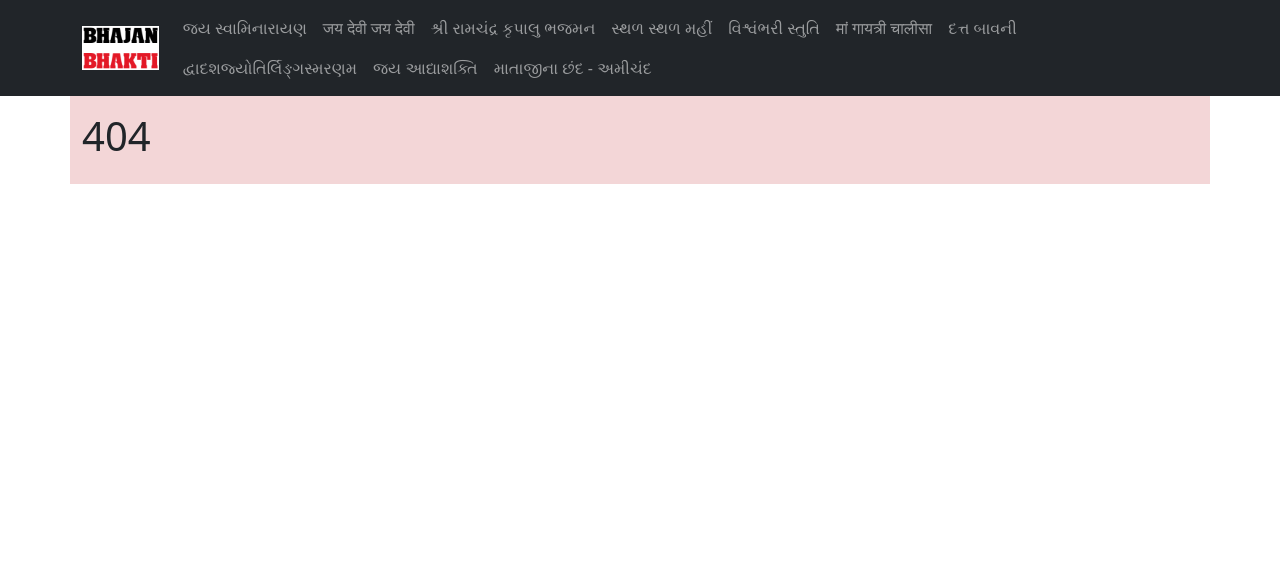
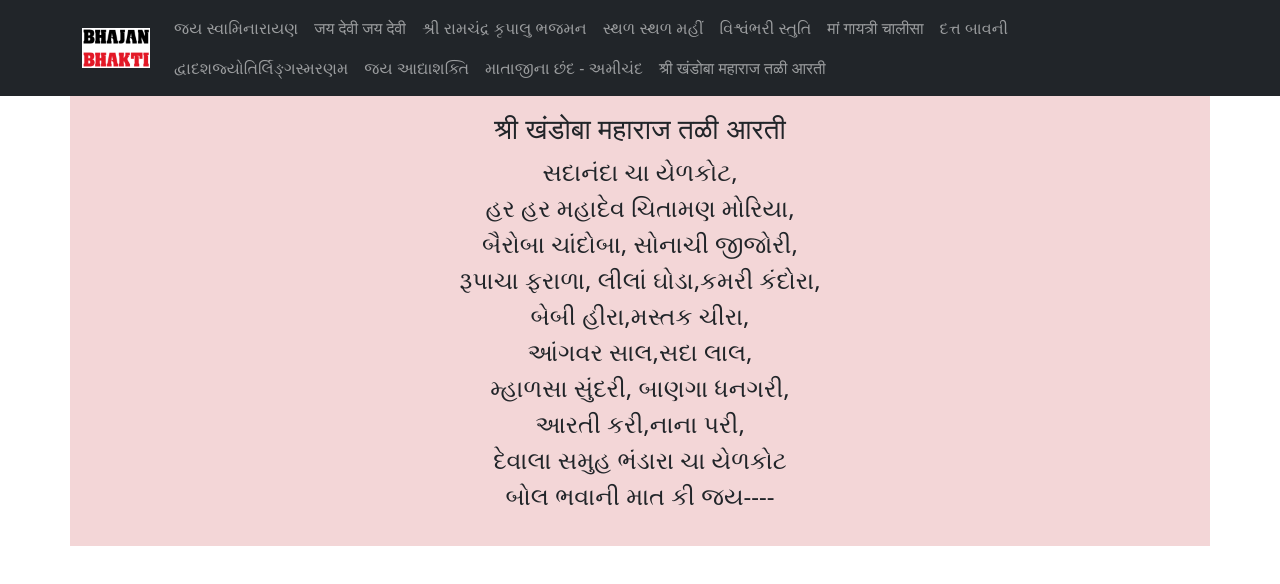
Before and after one commit to Devkumar-parekh/bhajanavali, a React (Create React App) app: page /TaliNiAarti in a window 1280 px wide. Before the commit this address had no page. Shown: the top 584 px of the page. Built offline with nearby package versions, Linux system fonts and the light colour scheme.

Commit message:
Added tali chi aarti

```diff
--- a/src/index.js
+++ b/src/index.js
@@ -19,6 +19,7 @@ import Dattbavni from "./pages/dattbavni";
 import Barjyotirling from "./pages/barjyotirling";
 import Chhand from "./pages/chhand";
 import Adhayshakti from "./pages/Adhayshakti";
+import TaliNiAarti from "./pages/TaliNiAarti";
 
 const root = ReactDOM.createRoot(document.getElementById("root"));
 root.render(
@@ -35,6 +36,7 @@ root.render(
         <Route path="Barjyotirling" element={<Barjyotirling />} />
         <Route path="Chhand" element={<Chhand />} />
         <Route path="Adhayshakti" element={<Adhayshakti />} />
+        <Route path="TaliNiAarti" element={<TaliNiAarti />} />
 
         <Route path="contact" element={<Contact />} />
         <Route path="*" element={<NoPage />} />
--- a/src/pages/Layout.js
+++ b/src/pages/Layout.js
@@ -75,6 +75,11 @@ const Layout = () => {
                   માતાજીના છંદ - અમીચંદ
                 </Link>
               </li>
+              <li className="nav-item">
+                <Link className="nav-link" to="/TaliNiAarti">
+                  श्री खंडोबा महाराज तळी आरती
+                </Link>
+              </li>
             </ul>
           </div>
         </div>
--- /dev/null
+++ b/src/pages/TaliNiAarti.js
@@ -0,0 +1,33 @@
+const TaliNiAarti = () => {
+  return (
+    <div>
+      <div className="about-detail text-center">
+        <h3>श्री खंडोबा महाराज तळी आरती</h3>
+        <p>
+          સદાનંદા ચા યેળકોટ,
+          <br />
+          હર હર મહાદેવ ચિતામણ મોરિયા,
+          <br />
+          બૈરોબા ચાંદોબા, સોનાચી જીજોરી,
+          <br />
+          રૂપાચા ફરાળા, લીલાં ઘોડા,કમરી કંદોરા,
+          <br />
+          બેબી હીરા,મસ્તક ચીરા,
+          <br />
+          આંગવર સાલ,સદા લાલ,
+          <br />
+          મ્હાળસા સુંદરી, બાણગા ધનગરી,
+          <br />
+          આરતી કરી,નાના પરી,
+          <br />
+          દેવાલા સમુહ ભંડારા ચા યેળકોટ
+          <br />
+          બોલ ભવાની માત કી જય----
+          <br />
+        </p>
+      </div>
+    </div>
+  );
+};
+
+export default TaliNiAarti;
```
Also changed, not shown: 1 other file (tests, documents, lock files or other folders).
